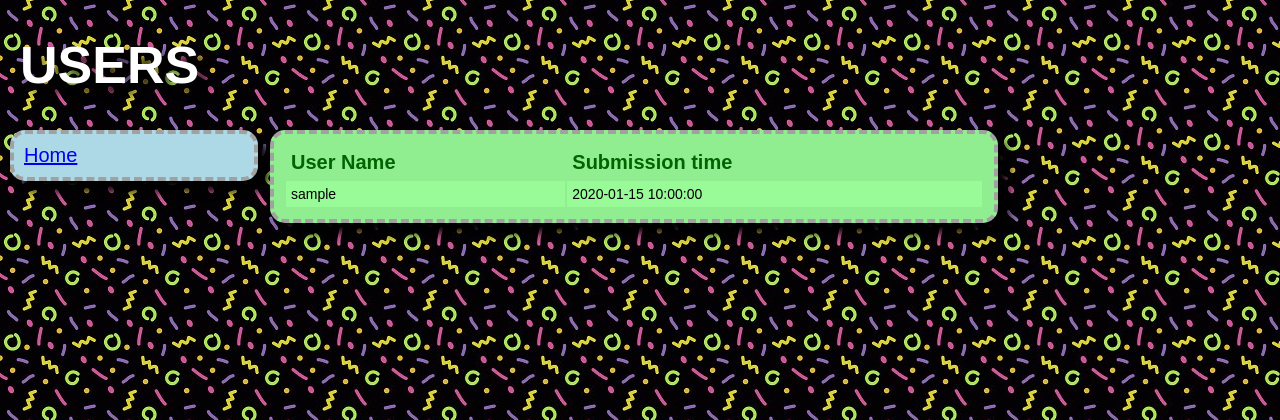
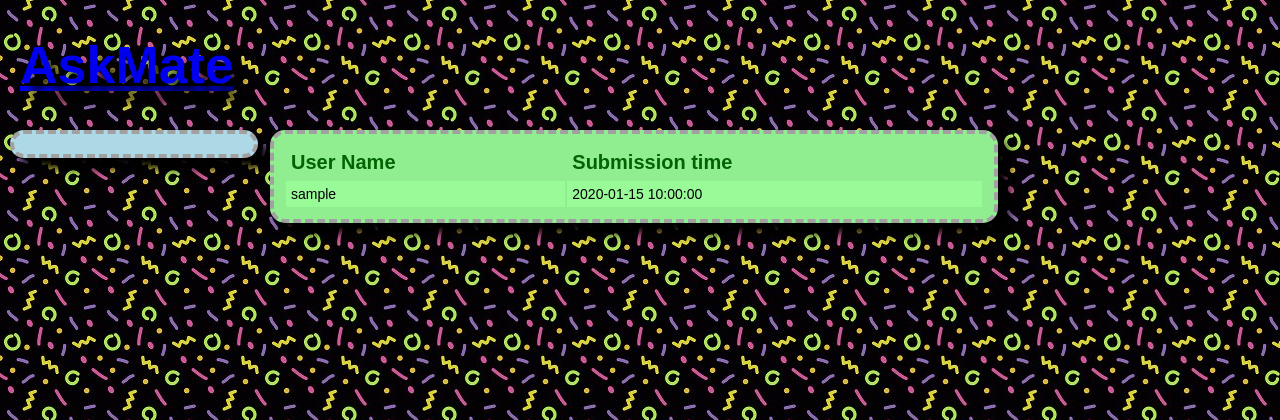
Before and after one commit to CodecoolBP20172/askmate-team-relentless, a Flask app: page /list_users in a window 1280 px wide. Shown: the top 420 px of the page. Run offline with Flask 2, Linux system fonts and the light colour scheme; a database or web service that is not in the repository returns one stand-in record (values such as "Sample title"); some libraries are stand-ins or nearby versions.

Commit message:
home button changed

```diff
--- a/templates/all_users.html
+++ b/templates/all_users.html
@@ -1,13 +1,14 @@
 <!DOCTYPE html>
 <html>
     <head>
-        <title>USERS</title>
+        <title>Users</title>
         <link rel="stylesheet" href="/static/style.css">
     </head>
     <body>
-        <h1>USERS</h1>
+        <h1>
+            <a href="/">AskMate</a>
+        </h1>
         <aside class="sidebar">
-            <a href="/">Home</a><br>
         </aside>
         <div class="wrapper">
             <table width="700" class="table">
--- a/templates/list.html
+++ b/templates/list.html
@@ -5,9 +5,10 @@
         <link rel="stylesheet" href="/static/style.css">
     </head>
     <body>
-        <h1>AskMate</h1>
+        <h1>
+            <a href="/">AskMate</a>
+        </h1>
         <aside class="sidebar">
-            <a href="/">Home</a><br>
             <a href="/new_question">Ask a Question</a><br>
             <a href="/show_all_questions">Show all questions</a>
             <a href="/list_users">Show all users </a>
--- a/templates/new_question.html
+++ b/templates/new_question.html
@@ -5,9 +5,10 @@
         <link rel="stylesheet" href="/static/style.css">
     </head>
     <body>
-        <h1>AskMate</h1>
+        <h1>
+            <a href="/">AskMate</a>
+        </h1>
         <aside class="sidebar">
-        <a href="/">Home</a><br>
         <a href="/new_question">Ask a Question</a><br>
         <a href="/show_all_questions">Show all questions</a>
         </aside>
--- a/templates/question.html
+++ b/templates/question.html
@@ -5,9 +5,10 @@
         <link rel="stylesheet" href="/static/style.css">
     </head>
     <body>
-        <h1>AskMate</h1>
+        <h1>
+            <a href="/">AskMate</a>
+        </h1>
         <aside class="sidebar">
-            <a href="/">Home</a><br>
             <a href="/new_question">Ask a Question</a><br>
             <a href="/show_all_questions">Show all questions</a>
         </aside>
```
